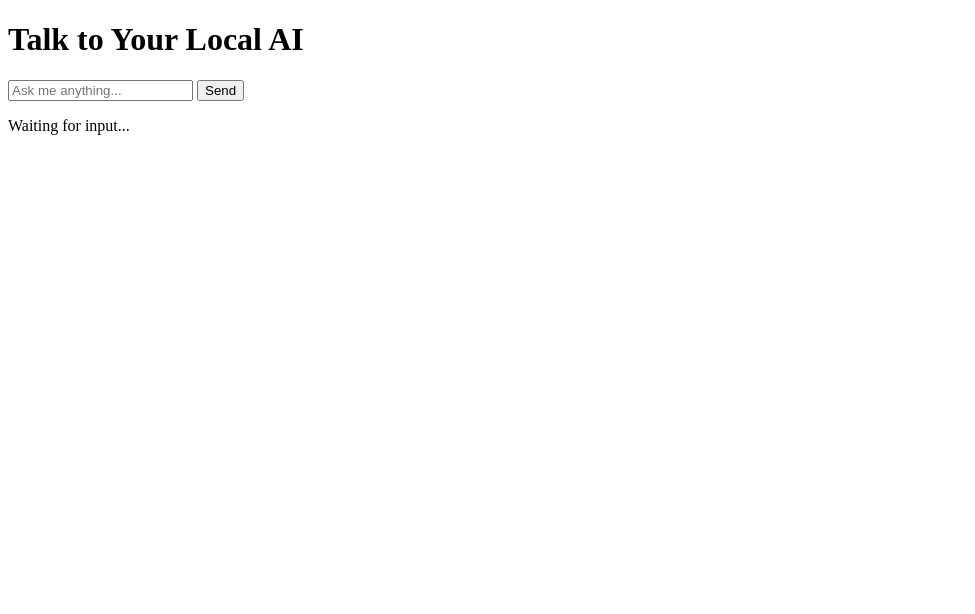
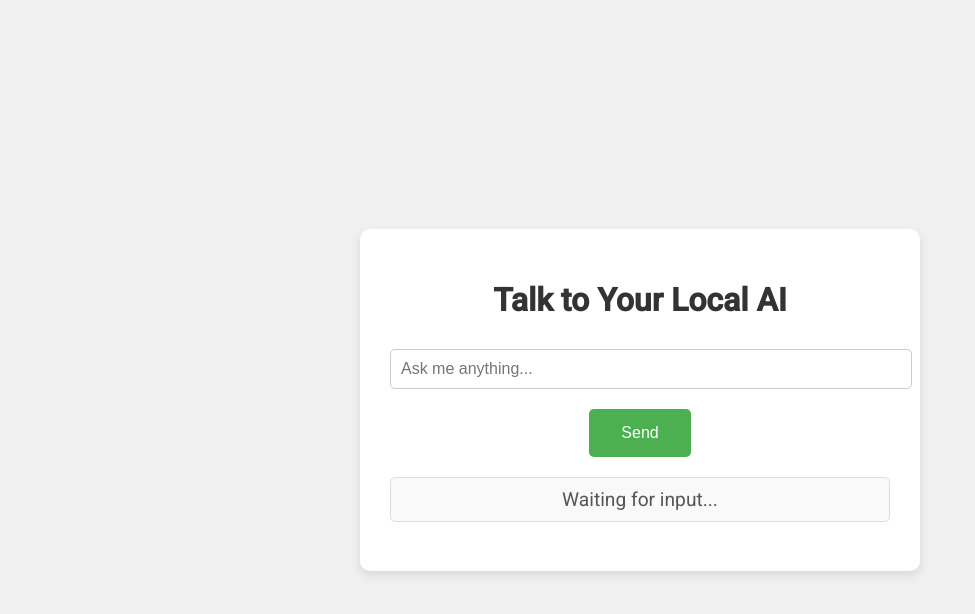
Before and after one commit to sonexeee/Poe-AI, a website: page index.html in a window 1280 px wide. Shown: the whole page, without its empty margins (0-975 px from the left). Drawn offline with Linux system fonts and the light colour scheme.

Commit message:
Update index.html

```diff
--- a/index.html
+++ b/index.html
@@ -4,20 +4,89 @@
   <meta charset="UTF-8">
   <meta name="viewport" content="width=device-width, initial-scale=1.0">
   <title>Smart Local AI</title>
+
+  <!-- External CSS Framework (optional, for modern design) -->
+  <link href="https://fonts.googleapis.com/css2?family=Roboto:wght@400;500&display=swap" rel="stylesheet">
+
+  <style>
+    body {
+      font-family: 'Roboto', sans-serif;
+      margin: 0;
+      padding: 0;
+      background: #f0f0f0;
+      display: flex;
+      justify-content: center;
+      align-items: center;
+      height: 100vh;
+      text-align: center;
+    }
+    .container {
+      background: white;
+      border-radius: 10px;
+      padding: 30px;
+      box-shadow: 0 4px 10px rgba(0, 0, 0, 0.1);
+      width: 100%;
+      max-width: 500px;
+    }
+    h1 {
+      color: #333;
+      margin-bottom: 20px;
+      font-size: 2em;
+    }
+    input {
+      width: 100%;
+      padding: 10px;
+      margin: 10px 0;
+      border: 1px solid #ccc;
+      border-radius: 5px;
+      font-size: 1em;
+    }
+    button {
+      background-color: #4CAF50;
+      color: white;
+      padding: 15px 32px;
+      font-size: 1em;
+      border: none;
+      border-radius: 5px;
+      cursor: pointer;
+      margin-top: 10px;
+    }
+    button:hover {
+      background-color: #45a049;
+    }
+    #response {
+      margin-top: 20px;
+      font-size: 1.2em;
+      color: #555;
+      padding: 10px;
+      background-color: #f9f9f9;
+      border: 1px solid #ddd;
+      border-radius: 5px;
+    }
+  </style>
 </head>
 <body>
+
+  <div class="container">
     <h1>Talk to Your Local AI</h1>
     <input id="userInput" placeholder="Ask me anything..." />
     <button onclick="sendMessage()">Send</button>
     <p id="response">Waiting for input...</p>
+  </div>
 
   <script>
     async function sendMessage() {
       const input = document.getElementById("userInput").value;
       const responseElement = document.getElementById("response");
 
+      if (input.trim() === "") {
+        responseElement.innerText = "Please enter a question!";
+        return;
+      }
+
       responseElement.innerText = "Thinking...";
 
+      try {
         const res = await fetch("http://localhost:3000/chat", {
           method: "POST",
           headers: { "Content-Type": "application/json" },
@@ -26,7 +95,12 @@
 
         const data = await res.json();
         responseElement.innerText = data.response || "Error: No response.";
+      } catch (error) {
+        console.error(error);
+        responseElement.innerText = "Something went wrong!";
+      }
     }
   </script>
+
 </body>
 </html>
```
Lines whose indentation alone changed are shown as unchanged.
